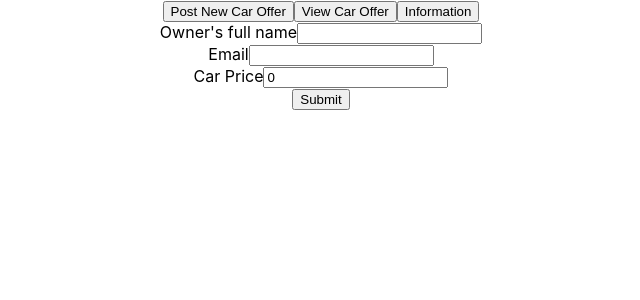
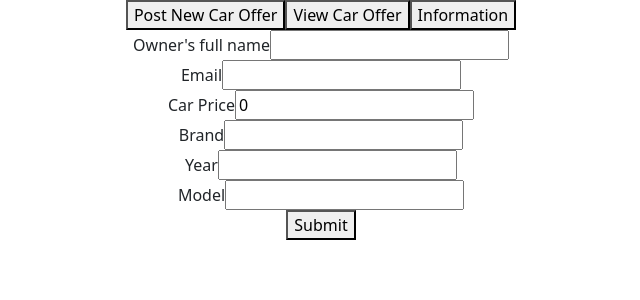
Before and after one commit to Asmasa1588/second-project-flatiron, a React (Create React App) app: page / in a window 1280 px wide. Both pictures are taken after a click on the button "Post New Car Offer". Shown: the top 300 px of the page, without its empty margins (319-959 px from the left). Built offline with nearby package versions, Linux system fonts and the light colour scheme; data requests are answered from the project's data file.

Commit message:
add a modal

```diff
--- a/db.json
+++ b/db.json
@@ -1,16 +1,13 @@
 {
   "cars": [
     {
-      "name": "jake",
-      "email": "abc@abc.com",
-      "price": "12000",
-      "id": 1
-    },
-    {
-      "name": "betty",
-      "email": "abc@abc.com",
-      "price": "20000",
-      "id": 2
+      "name": "asma sadiq",
+      "email": "AS1588MA@GMAIL.COM",
+      "price": "13000",
+      "brand": "honda",
+      "year": "2015",
+      "model": "civic",
+      "id": 3
     }
   ]
 }
--- a/package.json
+++ b/package.json
@@ -6,10 +6,12 @@
     "@testing-library/jest-dom": "^5.16.4",
     "@testing-library/react": "^13.3.0",
     "@testing-library/user-event": "^13.5.0",
+    "bootstrap": "^5.2.0",
     "json-server": "^0.17.0",
     "react": "^18.2.0",
     "react-dom": "^18.2.0",
     "react-scripts": "5.0.1",
+    "reactstrap": "^9.1.2",
     "web-vitals": "^2.1.4"
   },
   "scripts": {
@@ -18,7 +20,6 @@
     "test": "react-scripts test",
     "eject": "react-scripts eject",
     "server": "json-server --watch db.json --port 3004"
-
   },
   "eslintConfig": {
     "extends": [
--- a/src/App.js
+++ b/src/App.js
@@ -2,6 +2,8 @@ import React, { useState } from "react";
 import NavBar from "./NavBar";
 import FormView from "./FormView";
 import CarOffersView from "./CarOffersView";
+import Contact from "./Contact";
+import "bootstrap/dist/css/bootstrap.min.css";
 
 import "./App.css";
 
@@ -10,7 +12,7 @@ function App() {
   const currentView = {
     List: <CarOffersView />,
     Form: <FormView />, // we are using component formview here.
-    Info: <div>Info View</div>,
+    Info: <Contact />,
   };
   return (
     <div className="App">
--- a/src/CarOffer.js
+++ b/src/CarOffer.js
@@ -1,10 +1,10 @@
 import React from "react";
 
-function CarOffer({ name, email, price }) {
+function CarOffer({ name, brand, price, onClick }) {
   return (
-    <div>
+    <div onClick={onClick}>
       <div>Name: {name}</div>
-      <div>Email: {email}</div>
+      <div>Brand: {brand}</div>
       <div>Price: {price}</div>
     </div>
   );
--- /dev/null
+++ b/src/CarOfferModal.js
@@ -0,0 +1,29 @@
+import React from "react";
+import { Button, Modal, ModalHeader, ModalBody, ModalFooter } from "reactstrap";
+
+function CarOfferModal({ isOpen, onClose, offer }) {
+  //   const [modal, setModal] = useState(false);
+
+  //   const toggle = () => setModal(!modal);
+
+  return (
+    <div>
+      <Modal isOpen={isOpen}>
+        <ModalHeader>{offer.brand}</ModalHeader>
+        <ModalBody>
+          <div>Name: {offer.name}</div>
+          <div>Email: {offer.email}</div>
+          <div>Price: {offer.price}</div>
+          <div>Model: {offer.model}</div>
+          <div>Year: {offer.year}</div>
+        </ModalBody>
+        <ModalFooter>
+          <Button color="secondary" onClick={onClose}>
+            Close
+          </Button>
+        </ModalFooter>
+      </Modal>
+    </div>
+  );
+}
+export default CarOfferModal;
--- a/src/CarOffersView.js
+++ b/src/CarOffersView.js
@@ -1,8 +1,11 @@
 import React, { useState, useEffect } from "react";
 import CarOffer from "./CarOffer";
+import CarOfferModal from "./CarOfferModal";
 
 function CarOffersView() {
   const [offers, setOffers] = useState([]);
+  const [activeOffer, setActiveOffer] = useState();
+  const [showModal, setShowModal] = useState(false);
 
   const fetchOffers = () => {
     fetch("http://localhost:3004/cars")
@@ -21,8 +24,26 @@ function CarOffersView() {
     <div>
       {offers.map((offer, index) => {
         //index is the position of the element inside of the array
-        return <CarOffer {...offer} key={index} />;
+        return (
+          <CarOffer
+            {...offer}
+            key={index}
+            onClick={() => {
+              setActiveOffer(offer);
+              setShowModal(true);
+            }}
+          />
+        );
       })}
+      {activeOffer && (
+        <CarOfferModal
+          isOpen={showModal}
+          offer={activeOffer}
+          onClose={() => {
+            setShowModal(false);
+          }}
+        />
+      )}
     </div>
   );
 }
--- /dev/null
+++ b/src/Contact.js
@@ -0,0 +1,7 @@
+import React from "react";
+
+function Contact() {
+    return <div>todo add text here</div>
+}
+
+export default Contact;
--- a/src/FormView.js
+++ b/src/FormView.js
@@ -5,6 +5,9 @@ function FormView() {
     name: "",
     email: "",
     price: 0,
+    brand: "",
+    year: undefined,
+    model: "",
   });
   function handleChange(event) {
     setFormData({
@@ -53,6 +56,33 @@ function FormView() {
           value={formData.price}
         />
       </div>
+      <div>
+        <label>Brand</label>
+        <input
+          type="text"
+          name="brand"
+          onChange={handleChange}
+          value={formData.brand}
+        />
+      </div>
+      <div>
+        <label>Year</label>
+        <input
+          type="number"
+          name="year"
+          onChange={handleChange}
+          value={formData.year}
+        />
+      </div>
+      <div>
+        <label>Model</label>
+        <input
+          type="text"
+          name="model"
+          onChange={handleChange}
+          value={formData.model}
+        />
+      </div>
       <button type="submit">Submit</button>
     </form>
   );
```
Also changed, not shown: 1 other file (tests, documents, lock files or other folders).
